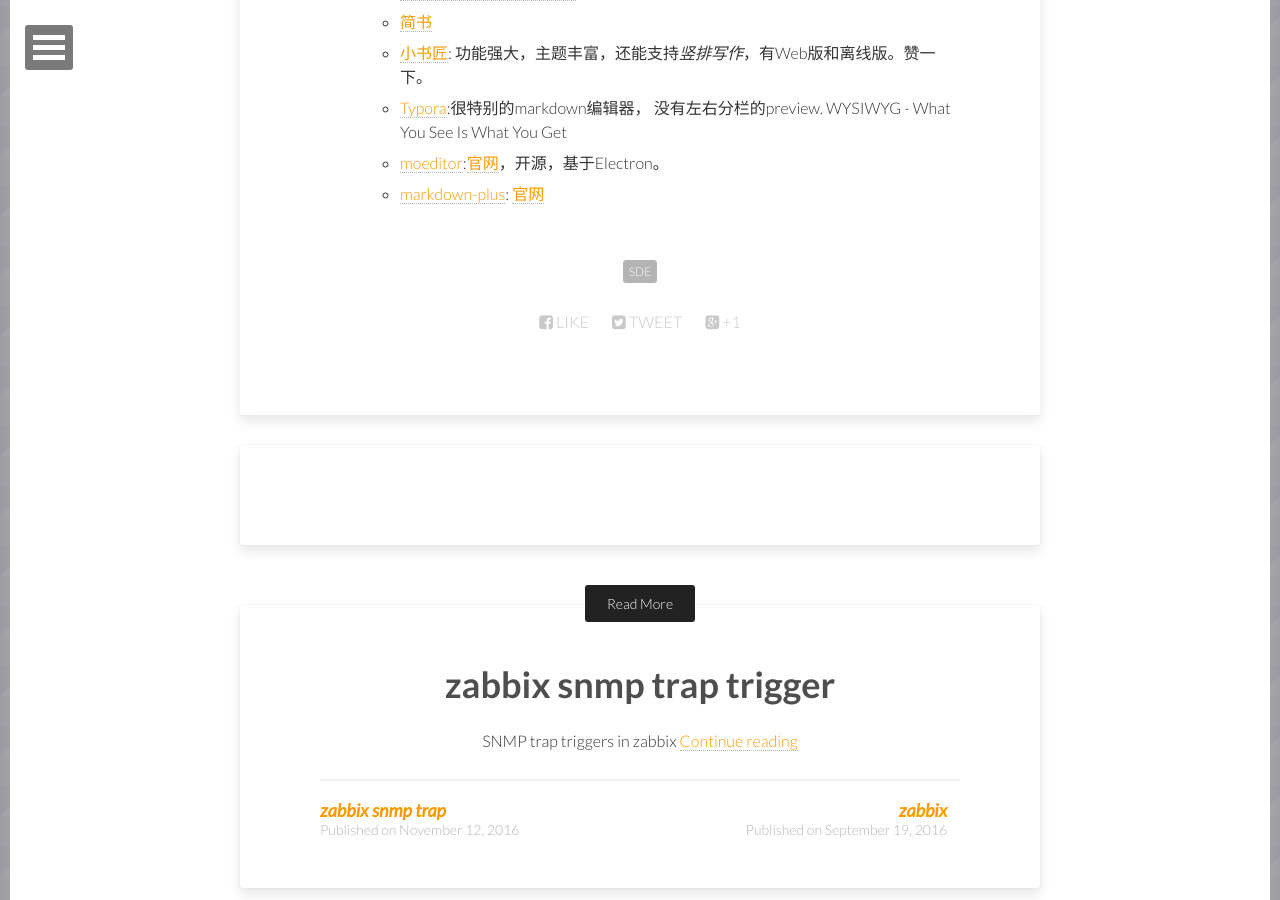
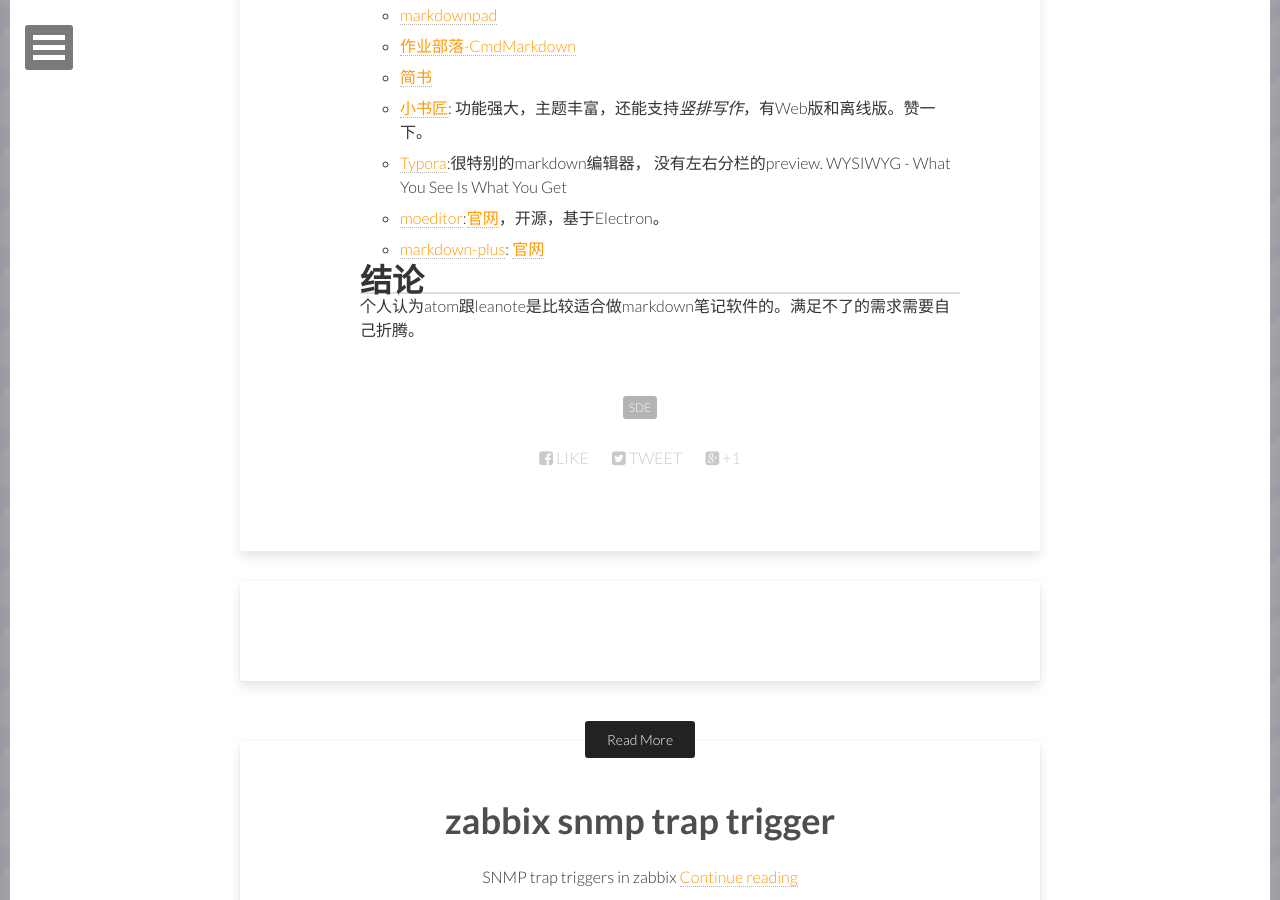
Before and after one commit to KasperDeng/kasperdeng.github.io, a Jekyll site: the page built from _posts/2016-12-25-markdown-notebook.md, in a window 1280 px wide and 900 px high, scrolled down 2664 px. Built offline with Jekyll 4.4.1, drawn with Linux system fonts in a browser that asks for light colours; nearby versions of some CDN libraries; comment, search, counter and statistics services are not loaded; some of the changed text lies outside the part shown.

Commit message:
update markdown note

```diff
--- a/_posts/2016-12-25-markdown-notebook.md
+++ b/_posts/2016-12-25-markdown-notebook.md
@@ -66,7 +68,7 @@
   - [QQWnNotes](https://github.com/pbek/QOwnNotes)：[官网](http://www.qownnotes.org/), 基于Qt 5.3+，强大得让人害怕。。。
 
 * 另类
- - [Notes-up](https://github.com/Philip-Scott/Notes-up): 样式很符合我口味，但基于elementary OS，什么鬼……。原来[elementary OS](https://elementary.io/zh_CN/)是基于快速、开源的 Windows / macOS 替代方案。
+  - [Notes-up](https://github.com/Philip-Scott/Notes-up): 样式很符合我口味，但基于elementary OS，什么鬼……。原来[elementary OS](https://elementary.io/zh_CN/)是基于快速、开源的 Windows / macOS 替代方案。
 
 * 纯粹的markdown编辑器
   - [markdownpad](http://www.markdownpad.com/)
@@ -76,3 +78,6 @@
   - [Typora](http://www.typora.io/):很特别的markdown编辑器， 没有左右分栏的preview. WYSIWYG - What You See Is What You Get
   - [moeditor](https://github.com/Moeditor/Moeditor):[官网](https://moeditor.org/)，开源，基于Electron。
   - [markdown-plus](https://github.com/tylingsoft/markdown-plus): [官网](http://tylingsoft.com/markdown-plus/)
+
+  # 结论
+  个人认为atom跟leanote是比较适合做markdown笔记软件的。满足不了的需求需要自己折腾。
```
Also changed, not shown: other parts of _posts/2016-12-25-markdown-notebook.md (+2 -0 lines).
